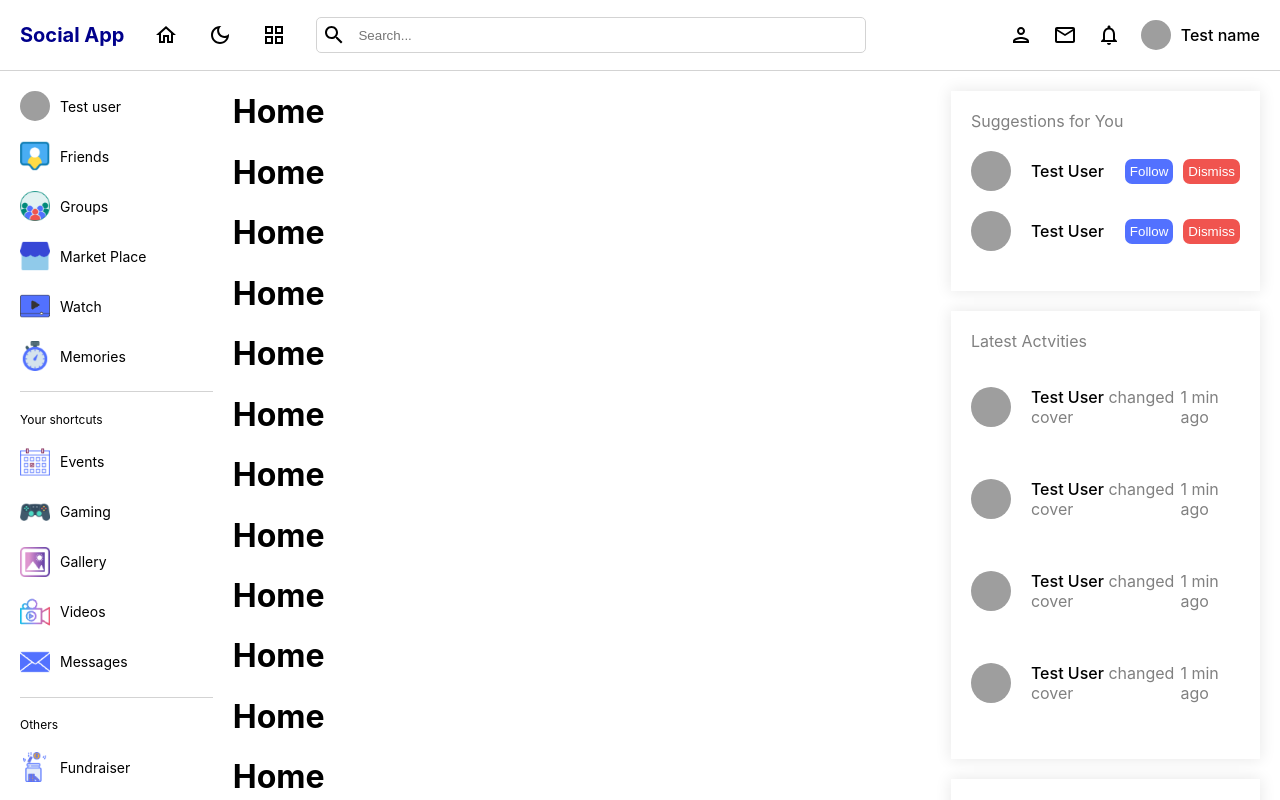
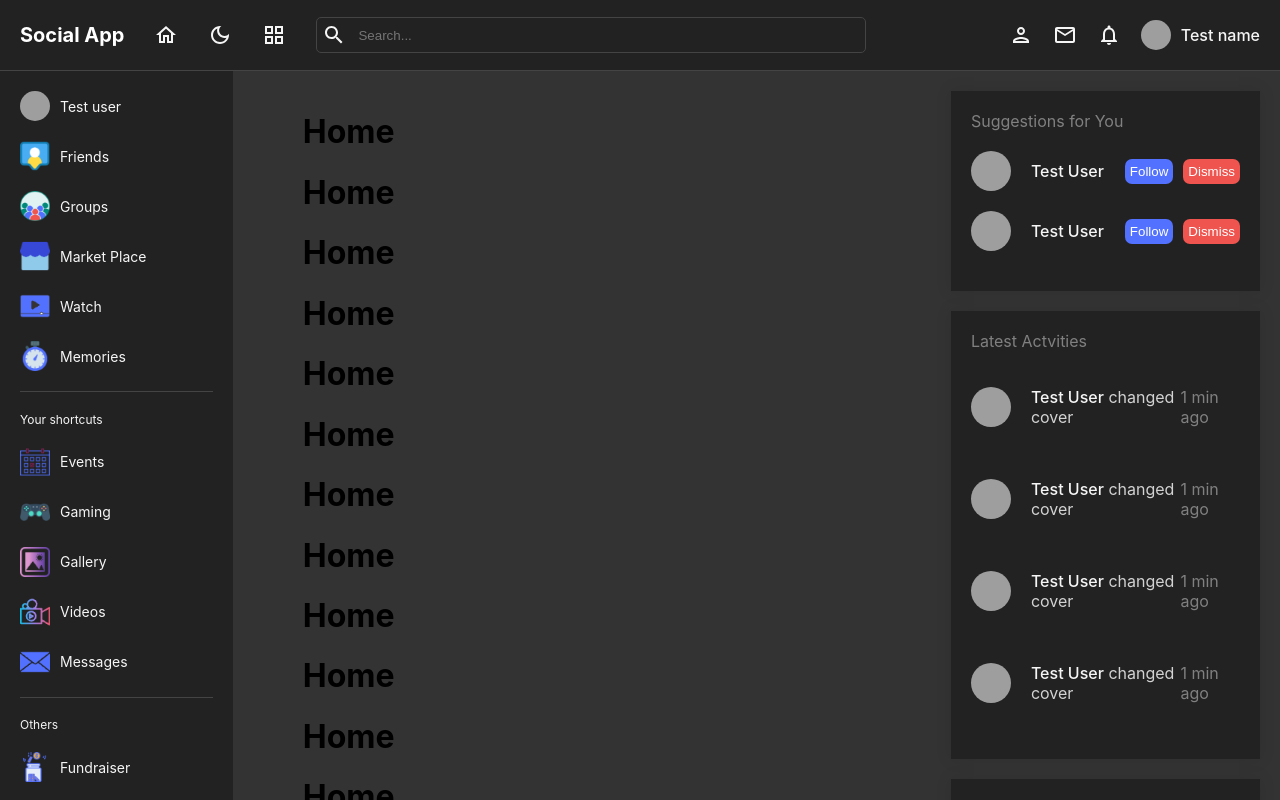
Before and after one commit to balankdharan/social-media-sql, a React (Vite) app in the folder client/: page / in a window 1280 px wide. Shown: the top 800 px of the page. Built offline with nearby package versions, Linux system fonts and the light colour scheme; grey boxes are pictures that could not be loaded.

Commit message:
Dark mode

```diff
--- a/client/src/App.jsx
+++ b/client/src/App.jsx
@@ -13,12 +13,13 @@
 import RightBar from "./components/rightBar/RightBar";
 import Home from "./pages/home/Home";
 import Profile from "./pages/profile/Profile";
+import "./style.scss";
 
 function App() {
   const currentUser = true;
   const Layout = () => {
     return (
-      <div>
+      <div className="theme-dark">
         <Navbar />
         <div style={{ display: "flex" }}>
           <LeftBar />
--- a/client/src/components/leftBar/leftBar.scss
+++ b/client/src/components/leftBar/leftBar.scss
@@ -1,9 +1,15 @@
+@import "../../style.scss";
+
 .leftBar {
+  @include themify($themes) {
     flex: 2;
     position: sticky;
     top: 70px;
     height: calc(100vh - 70px);
     overflow: scroll;
+    background-color: themed("bg");
+    color: themed("textColor");
+
     &::-webkit-scrollbar {
       display: none;
     }
@@ -13,7 +19,7 @@
         margin: 20px 0px;
         border: none;
         height: 0.5px;
-      background-color: lightgrey;
+        background-color: themed("border");
       }
       .menu {
         display: flex;
@@ -50,3 +56,4 @@
       }
     }
   }
+}
--- a/client/src/components/navbar/navbar.scss
+++ b/client/src/components/navbar/navbar.scss
@@ -1,13 +1,17 @@
+@import "../../style.scss";
+
 .navbar {
+  @include themify($themes) {
     display: flex;
     align-items: center;
     justify-content: space-between;
     padding: 10px 20px;
     height: 50px;
-  border-bottom: 1px solid lightgrey;
+    border-bottom: 1px solid themed("border");
     position: sticky;
     top: 0;
-  background-color: white;
+    background-color: themed("bg");
+    color: themed("textColor");
 
     .left {
       display: flex;
@@ -17,18 +21,20 @@
       span {
         font-weight: bold;
         font-size: 20px;
-      color: darkblue;
+        color: themed("logo");
       }
       .search {
         display: flex;
         align-items: center;
         gap: 10px;
-      border: 1px solid lightgray;
+        border: 1px solid themed("border");
         border-radius: 5px;
         padding: 5px;
         input {
           border: none;
           width: 500px;
+          background-color: transparent;
+          color: themed("textColor");
         }
       }
     }
@@ -52,3 +58,4 @@
       }
     }
   }
+}
--- a/client/src/components/rightBar/rightBar.scss
+++ b/client/src/components/rightBar/rightBar.scss
@@ -1,9 +1,13 @@
+@import "../../style.scss";
+
 .rightBar {
+  @include themify($themes) {
     flex: 3;
     position: sticky;
     top: 70px;
     height: calc(100vh - 70px);
     overflow: scroll;
+    background-color: themed("bgSoft");
     &::-webkit-scrollbar {
       display: none;
     }
@@ -15,6 +19,7 @@
         box-shadow: 0px 0px 15px 1px rgba(0, 0, 0, 0.09);
         padding: 20px;
         margin-bottom: 20px;
+        background-color: themed("bg");
         span {
           color: gray;
         }
@@ -46,11 +51,11 @@
               left: 30px;
             }
             p {
-            color: gray;
+              color: themed("textColorsoft");
             }
             span {
               font-weight: 500;
-            color: black;
+              color: themed("textColor");
             }
           }
           .buttons {
@@ -77,3 +82,4 @@
       }
     }
   }
+}
--- a/client/src/pages/home/home.scss
+++ b/client/src/pages/home/home.scss
@@ -0,0 +1,8 @@
+@import "../../style.scss";
+
+.home {
+  @include themify($themes) {
+    background-color: themed("bgSoft");
+    padding: 20px 70px;
+  }
+}
--- /dev/null
+++ b/client/src/style.scss
@@ -0,0 +1,41 @@
+$themes: (
+  light: (
+    textColor: #000,
+    bg: white,
+    logo: darkblue,
+    bgSoft: #f6f3f3,
+    textColorsoft: #555,
+    border: lightgray,
+  ),
+  dark: (
+    textColor: whitesmoke,
+    bg: #222,
+    logo: white,
+    bgSoft: #333,
+    textColorsoft: lightgray,
+    border: #444,
+  ),
+);
+
+@mixin themify($themes) {
+  @each $theme, $map in $themes {
+    .theme-#{$theme} & {
+      $theme-map: () !global;
+      @each $key, $submap in $map {
+        $value: map-get(map-get($themes, $theme), "#{$key}");
+        $theme-map: map-merge(
+          $theme-map,
+          (
+            $key: $value,
+          )
+        ) !global;
+      }
+      @content;
+      $theme-map: null !global;
+    }
+  }
+}
+
+@function themed($key) {
+  @return map-get($theme-map, $key);
+}
```
Lines whose indentation alone changed are shown as unchanged.
